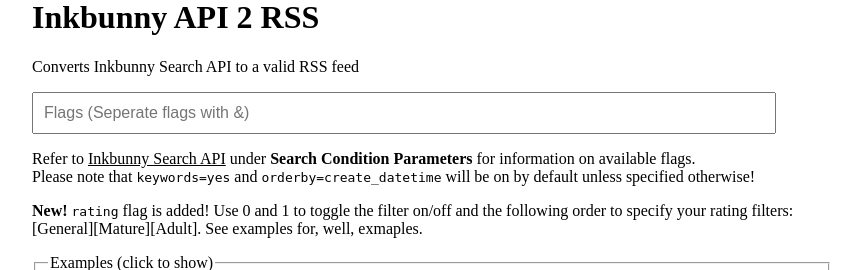
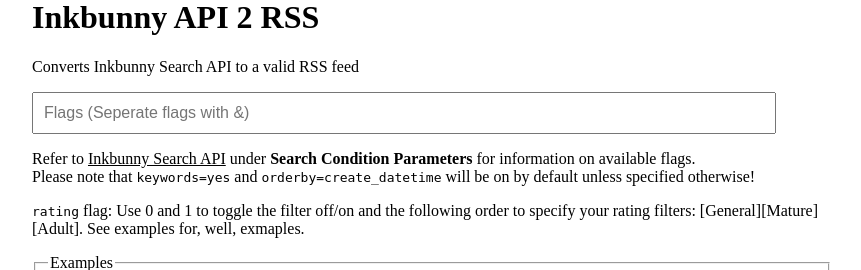
Before and after one commit to mruac/Inkbunny-RSS, a Flask app: page / in a window 1280 px wide. Shown: the part 22-292 px from the top of the page, without its empty margins (208-1069 px from the left). Run offline with Flask 2, Linux system fonts and the light colour scheme; data that the repository does not hold is empty; parts of the project's set-up code (start-up, migrations or seed data) failed here and were passed over.

Commit message:
Updated main page

```diff
--- a/templates/home.html
+++ b/templates/home.html
@@ -39,13 +39,13 @@ a { color: inherit; }
     <p>Converts Inkbunny Search API to a valid RSS feed</p>
     <input autocomplete="off" id="flags" placeholder="Flags (Seperate flags with &)" type="text" onkeyup="urlupdate()">
     <p>
-      Refer to <a href="https://wiki.inkbunny.net/wiki/API#Search">Inkbunny Search API</a> under <b>Search Condition Parameters</b> for information on available flags.<br>
+      Refer to <a href="https://wiki.inkbunny.net/wiki/API#Search:~:text=no.%20Required%3A%20No-,Search%20Condition%20Parameters,-(Only%20used%20in">Inkbunny Search API</a> under <b>Search Condition Parameters</b> for information on available flags.<br>
           Please note that <code>keywords=yes</code> and <code>orderby=create_datetime</code> will be on by default unless specified otherwise!
     </p>
-    <p><b>New!</b> <code>rating</code> flag is added! Use 0 and 1 to toggle the filter on/off and the following order to specify your rating filters: [General][Mature][Adult]. See examples for, well, exmaples.</p>
+    <p><code>rating</code> flag: Use 0 and 1 to toggle the filter off/on and the following order to specify your rating filters: [General][Mature][Adult]. See examples for, well, exmaples.</p>
     <fieldset>
-    <legend id="exampleslegend" onclick="egtoggle()">Examples (click to show)</legend>
-    <div id="examples" style="display:none">
+    <legend>Examples</legend>
+    <div>
       <ul>
         <li><code>text=anthro&title=yes</code><br>
       Returns search results for Text search for "anthro" in Keywords and Title.</li>
@@ -88,18 +88,6 @@ IDs can be retrieved from the URL by accessing the main site and copying the IDs
       document.getElementById("iburl").setAttribute("href",url);
       document.getElementById("iburl").innerHTML = url;
     }
-
-    function egtoggle(){
-      var examplesdiv = document.getElementById("examples");
-      if (examplesdiv.getAttribute("style") === "display:none") {
-        document.getElementById("exampleslegend").innerHTML = "Examples (click to hide)";
-        examplesdiv.setAttribute("style", "");
-      } else {
-        document.getElementById("exampleslegend").innerHTML = "Examples (click to show)";
-        examplesdiv.setAttribute("style", "display:none");
-      }
-
-    }
   </script>
   <a id="github" href="https://github.com/mruac/Inkbunny-RSS"><b>Issues? GitHub</b></a>
 </body>
```
